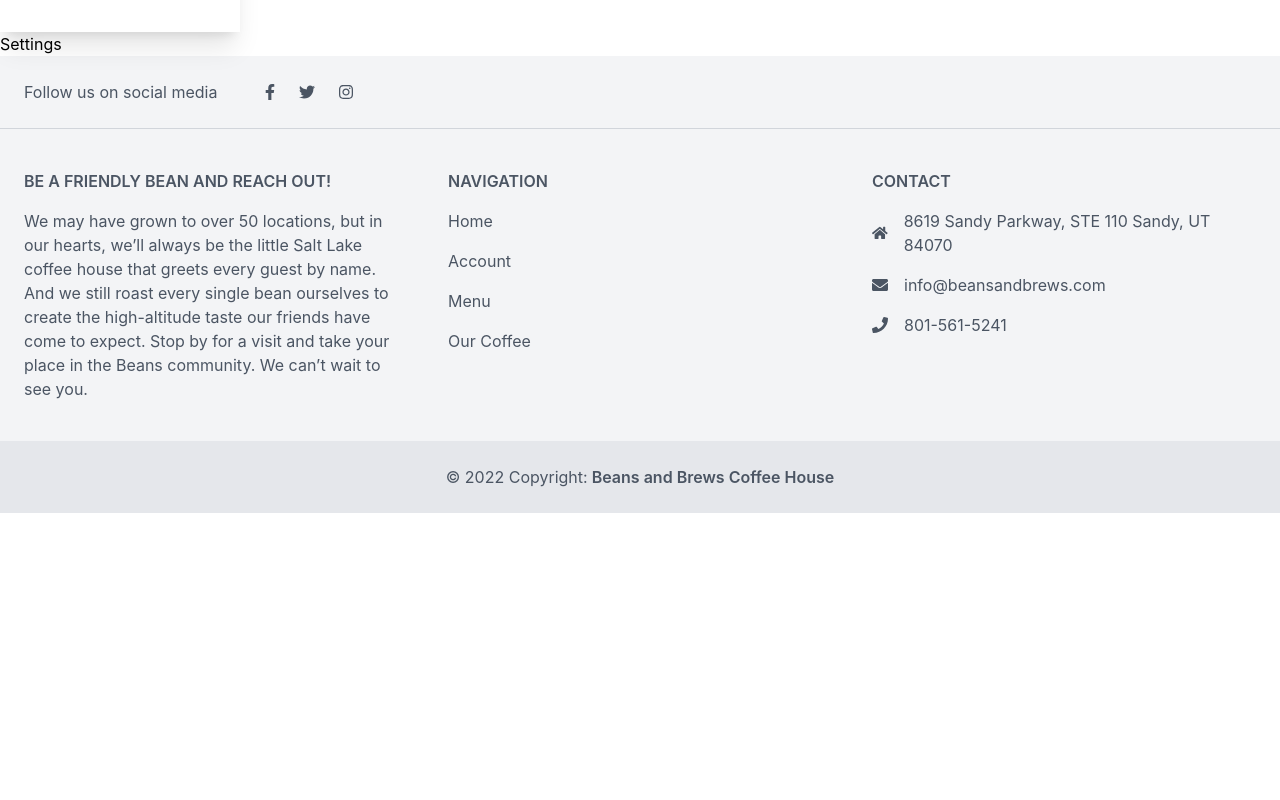
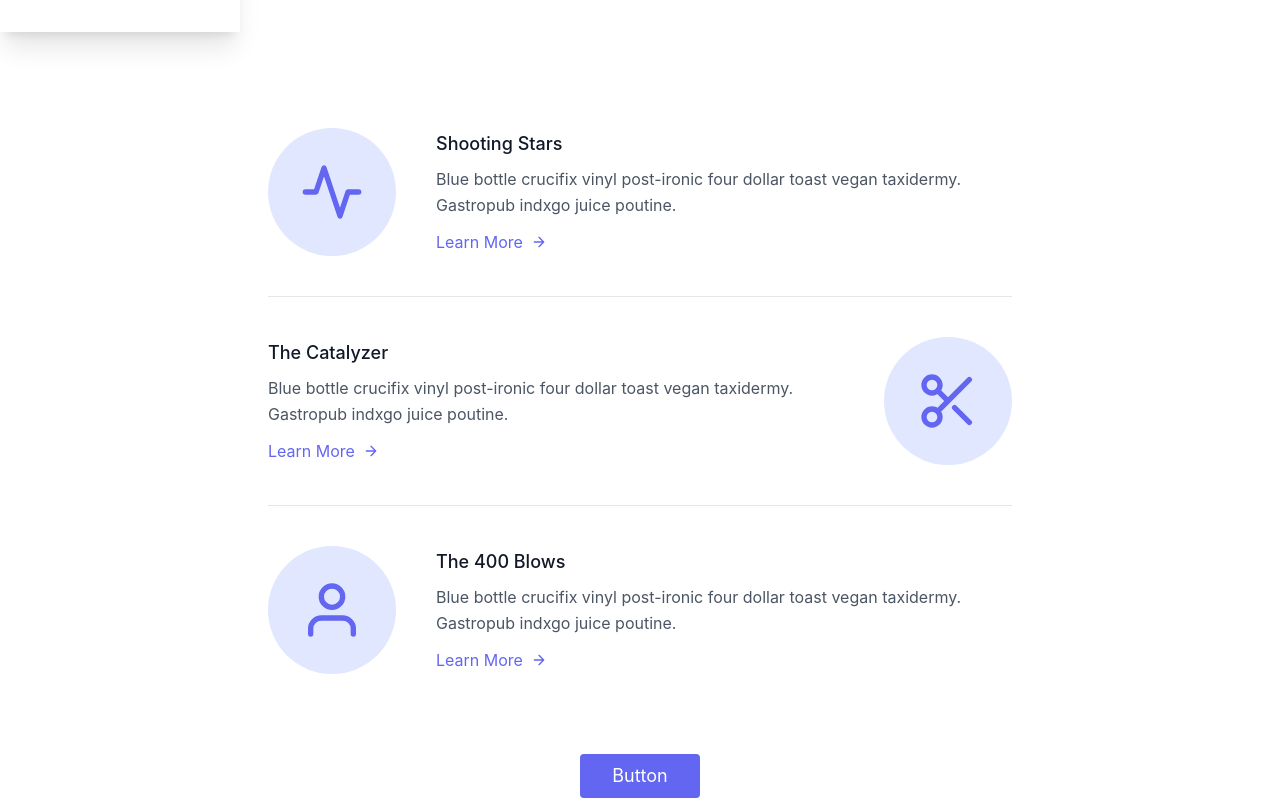
Before and after one commit to j-art-fox/Project-3-Beans-and-Brews, a React (Create React App) app in the folder client/: page /settings in a window 1280 px wide. Shown: the part 840-1640 px from the top of the page. Before the commit the page ends 1353 px from the top, so only its background shows below. Built offline with nearby package versions, Linux system fonts and the light colour scheme.

Commit message:
styling crap.

```diff
--- a/client/src/components/Nav/Navbar.js
+++ b/client/src/components/Nav/Navbar.js
@@ -98,7 +98,7 @@
                 <li>
                   <Link
                     to="/dashboard"
-                    class="block py-2 pl-3 pr-4 text-white hover:font-bold bg-stone-700 rounded md:bg-transparent md:text-white-700 md:p-0 md:dark:text-white dark:bg-stone-600 md:dark:bg-transparent"
+                    class="block py-2 pl-3 pr-4 text-white hover:font-bold rounded hover:bg-gray-100 md:hover:bg-transparent md:border-0 md:p-0 dark:text-gray-400 md:dark:hover:text-white dark:hover:bg-gray-700 dark:hover:text-white md:dark:hover:bg-transparent"
                     aria-current="page"
                   >
                     Account
--- a/client/src/components/pages/Account/Dashboard.js
+++ b/client/src/components/pages/Account/Dashboard.js
@@ -5,10 +5,10 @@
   return (
     <>
     <Sidebar/>
-    <div className="inset-0 absolute ml-48">
+    <div className="inset-10 absolute ml-60 mt-24">
 
       <div class="text-gray-600 body-font">
-        <div class="container px-5 py-24 mx-auto">
+        <div class="container">
           <div class="flex flex-wrap -m-4">
 
             <div class="p-4 md:w-1/3">
--- a/client/src/components/pages/Account/Settings.js
+++ b/client/src/components/pages/Account/Settings.js
@@ -5,7 +5,66 @@
   return (
     <>
     <Sidebar/>
-    <div>Settings</div>
+
+
+     <section class="text-gray-600 body-font">
+       <div class="container px-5 py-24 mx-auto">
+         <div class="flex items-center lg:w-3/5 mx-auto border-b pb-10 mb-10 border-gray-200 sm:flex-row flex-col">
+           <div class="sm:w-32 sm:h-32 h-20 w-20 sm:mr-10 inline-flex items-center justify-center rounded-full bg-indigo-100 text-indigo-500 flex-shrink-0">
+             <svg fill="none" stroke="currentColor" stroke-linecap="round" stroke-linejoin="round" stroke-width="2" class="sm:w-16 sm:h-16 w-10 h-10" viewBox="0 0 24 24">
+               <path d="M22 12h-4l-3 9L9 3l-3 9H2"></path>
+             </svg>
+           </div>
+           <div class="flex-grow sm:text-left text-center mt-6 sm:mt-0">
+             <h2 class="text-gray-900 text-lg title-font font-medium mb-2">Shooting Stars</h2>
+             <p class="leading-relaxed text-base">Blue bottle crucifix vinyl post-ironic four dollar toast vegan taxidermy. Gastropub indxgo juice poutine.</p>
+             <a class="mt-3 text-indigo-500 inline-flex items-center">Learn More
+               <svg fill="none" stroke="currentColor" stroke-linecap="round" stroke-linejoin="round" stroke-width="2" class="w-4 h-4 ml-2" viewBox="0 0 24 24">
+                 <path d="M5 12h14M12 5l7 7-7 7"></path>
+               </svg>
+             </a>
+           </div>
+         </div>
+         <div class="flex items-center lg:w-3/5 mx-auto border-b pb-10 mb-10 border-gray-200 sm:flex-row flex-col">
+           <div class="flex-grow sm:text-left text-center mt-6 sm:mt-0">
+             <h2 class="text-gray-900 text-lg title-font font-medium mb-2">The Catalyzer</h2>
+             <p class="leading-relaxed text-base">Blue bottle crucifix vinyl post-ironic four dollar toast vegan taxidermy. Gastropub indxgo juice poutine.</p>
+             <a class="mt-3 text-indigo-500 inline-flex items-center">Learn More
+               <svg fill="none" stroke="currentColor" stroke-linecap="round" stroke-linejoin="round" stroke-width="2" class="w-4 h-4 ml-2" viewBox="0 0 24 24">
+                 <path d="M5 12h14M12 5l7 7-7 7"></path>
+               </svg>
+             </a>
+           </div>
+           <div class="sm:w-32 sm:order-none order-first sm:h-32 h-20 w-20 sm:ml-10 inline-flex items-center justify-center rounded-full bg-indigo-100 text-indigo-500 flex-shrink-0">
+             <svg fill="none" stroke="currentColor" stroke-linecap="round" stroke-linejoin="round" stroke-width="2" class="sm:w-16 sm:h-16 w-10 h-10" viewBox="0 0 24 24">
+               <circle cx="6" cy="6" r="3"></circle>
+               <circle cx="6" cy="18" r="3"></circle>
+               <path d="M20 4L8.12 15.88M14.47 14.48L20 20M8.12 8.12L12 12"></path>
+             </svg>
+           </div>
+         </div>
+         <div class="flex items-center lg:w-3/5 mx-auto sm:flex-row flex-col">
+           <div class="sm:w-32 sm:h-32 h-20 w-20 sm:mr-10 inline-flex items-center justify-center rounded-full bg-indigo-100 text-indigo-500 flex-shrink-0">
+             <svg fill="none" stroke="currentColor" stroke-linecap="round" stroke-linejoin="round" stroke-width="2" class="sm:w-16 sm:h-16 w-10 h-10" viewBox="0 0 24 24">
+               <path d="M20 21v-2a4 4 0 00-4-4H8a4 4 0 00-4 4v2"></path>
+               <circle cx="12" cy="7" r="4"></circle>
+             </svg>
+           </div>
+           <div class="flex-grow sm:text-left text-center mt-6 sm:mt-0">
+             <h2 class="text-gray-900 text-lg title-font font-medium mb-2">The 400 Blows</h2>
+             <p class="leading-relaxed text-base">Blue bottle crucifix vinyl post-ironic four dollar toast vegan taxidermy. Gastropub indxgo juice poutine.</p>
+             <a class="mt-3 text-indigo-500 inline-flex items-center">Learn More
+               <svg fill="none" stroke="currentColor" stroke-linecap="round" stroke-linejoin="round" stroke-width="2" class="w-4 h-4 ml-2" viewBox="0 0 24 24">
+                 <path d="M5 12h14M12 5l7 7-7 7"></path>
+               </svg>
+             </a>
+           </div>
+         </div>
+         <button class="flex mx-auto mt-20 text-white bg-indigo-500 border-0 py-2 px-8 focus:outline-none hover:bg-indigo-600 rounded text-lg">Button</button>
+       </div>
+     </section>
+
+
     </>
   )
 }
```
